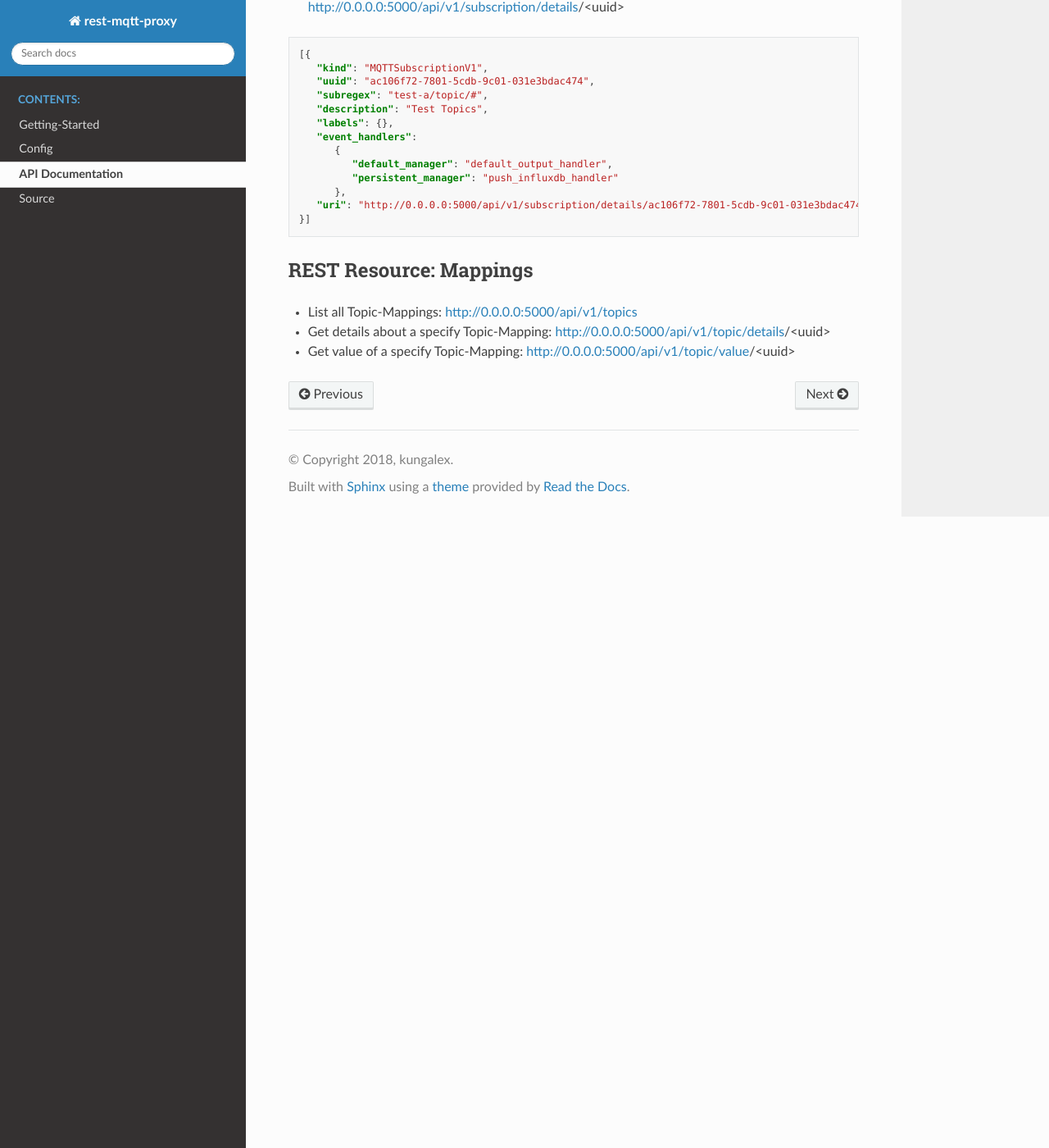
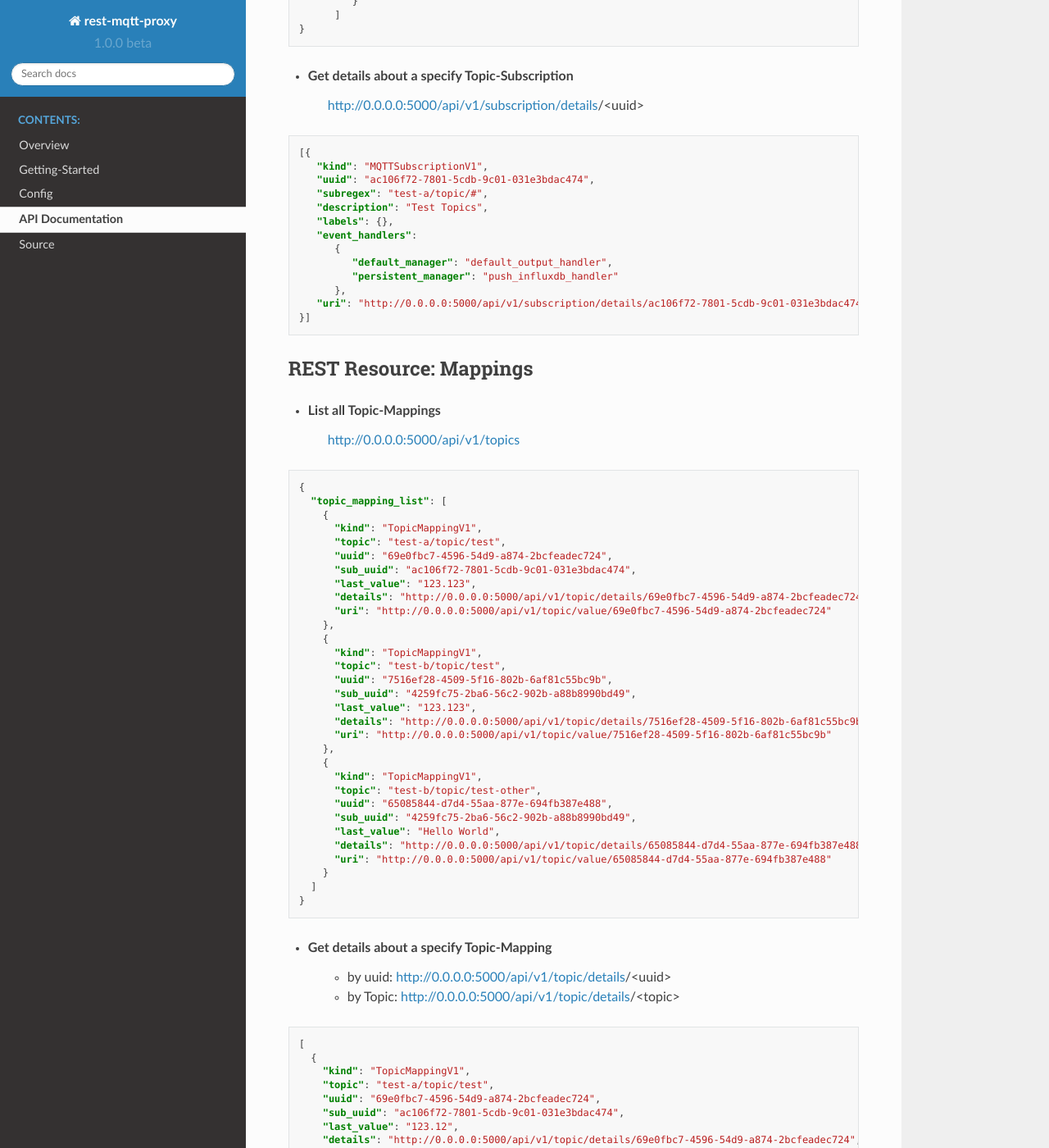
Before and after one commit to KungAlex/rest-mqtt-proxy, a Sphinx documentation site: the page built from docs/api-documentation/index.rst, in a window 1280 px wide and 1400 px high, scrolled down 1481 px. Shown: the whole window at 82% size. Built offline with Sphinx 7.4.7 and the Read the Docs theme 2.0.0, drawn with Linux system fonts in a browser that asks for light colours; formulas are drawn with MathJax 3; some of the changed text lies outside the part shown.

Commit message:
fixes docs

```diff
--- a/docs/api-documentation/index.rst
+++ b/docs/api-documentation/index.rst
@@ -16,7 +16,8 @@
 REST Resource: API
 ------------------
 
-* List all API versions: http://0.0.0.0:5000/
+* List all API versions:
+   http://0.0.0.0:5000/
 
 .. code-block:: json
 
@@ -31,7 +32,8 @@
    }
 
 
-* Entry Point API V1: http://0.0.0.0:5000/api/v1
+* Entry Point API V1:
+   http://0.0.0.0:5000/api/v1
 
 .. code-block:: json
 
@@ -51,7 +53,8 @@
 REST Resource: Subscriptions
 ----------------------------
 
-* List all Topic-Subscriptions: http://0.0.0.0:5000/api/v1/subscriptions
+* List all Topic-Subscriptions:
+   http://0.0.0.0:5000/api/v1/subscriptions
 
 .. code-block:: json
 
@@ -89,7 +92,8 @@
    }
 
 
-* Get details about a specify Topic-Subscription: http://0.0.0.0:5000/api/v1/subscription/details/<uuid>
+* Get details about a specify Topic-Subscription
+   http://0.0.0.0:5000/api/v1/subscription/details/<uuid>
 
 .. code-block:: json
 
@@ -113,8 +117,66 @@
 -----------------------
 
 
-* List all Topic-Mappings: http://0.0.0.0:5000/api/v1/topics
+* List all Topic-Mappings
+   http://0.0.0.0:5000/api/v1/topics
 
-* Get details about a specify Topic-Mapping: http://0.0.0.0:5000/api/v1/topic/details/<uuid>
+.. code-block:: json
 
-* Get value of a specify Topic-Mapping: http://0.0.0.0:5000/api/v1/topic/value/<uuid>
+
+   {
+     "topic_mapping_list": [
+       {
+         "kind": "TopicMappingV1",
+         "topic": "test-a/topic/test",
+         "uuid": "69e0fbc7-4596-54d9-a874-2bcfeadec724",
+         "sub_uuid": "ac106f72-7801-5cdb-9c01-031e3bdac474",
+         "last_value": "123.123",
+         "details": "http://0.0.0.0:5000/api/v1/topic/details/69e0fbc7-4596-54d9-a874-2bcfeadec724",
+         "uri": "http://0.0.0.0:5000/api/v1/topic/value/69e0fbc7-4596-54d9-a874-2bcfeadec724"
+       },
+       {
+         "kind": "TopicMappingV1",
+         "topic": "test-b/topic/test",
+         "uuid": "7516ef28-4509-5f16-802b-6af81c55bc9b",
+         "sub_uuid": "4259fc75-2ba6-56c2-902b-a88b8990bd49",
+         "last_value": "123.123",
+         "details": "http://0.0.0.0:5000/api/v1/topic/details/7516ef28-4509-5f16-802b-6af81c55bc9b",
+         "uri": "http://0.0.0.0:5000/api/v1/topic/value/7516ef28-4509-5f16-802b-6af81c55bc9b"
+       },
+       {
+         "kind": "TopicMappingV1",
+         "topic": "test-b/topic/test-other",
+         "uuid": "65085844-d7d4-55aa-877e-694fb387e488",
+         "sub_uuid": "4259fc75-2ba6-56c2-902b-a88b8990bd49",
+         "last_value": "Hello World",
+         "details": "http://0.0.0.0:5000/api/v1/topic/details/65085844-d7d4-55aa-877e-694fb387e488",
+         "uri": "http://0.0.0.0:5000/api/v1/topic/value/65085844-d7d4-55aa-877e-694fb387e488"
+       }
+     ]
+   }
+
+* Get details about a specify Topic-Mapping
+   + by uuid: http://0.0.0.0:5000/api/v1/topic/details/<uuid>
+   + by Topic: http://0.0.0.0:5000/api/v1/topic/details/<topic>
+
+.. code-block:: json
+
+   [
+     {
+       "kind": "TopicMappingV1",
+       "topic": "test-a/topic/test",
+       "uuid": "69e0fbc7-4596-54d9-a874-2bcfeadec724",
+       "sub_uuid": "ac106f72-7801-5cdb-9c01-031e3bdac474",
+       "last_value": "123.12",
+       "details": "http://0.0.0.0:5000/api/v1/topic/details/69e0fbc7-4596-54d9-a874-2bcfeadec724",
+       "uri": "http://0.0.0.0:5000/api/v1/topic/value/69e0fbc7-4596-54d9-a874-2bcfeadec724"
+     }
+   ]
+
+* Get value of a specify Topic-Mapping
+   + by uuid: http://0.0.0.0:5000/api/v1/topic/value/<uuid>
+   + by Topic: http://0.0.0.0:5000/api/v1/topic/value/<topic>
+
+.. code-block:: json
+
+   123.123
--- a/docs/conf.py
+++ b/docs/conf.py
@@ -20,13 +20,13 @@
 # -- Project information -----------------------------------------------------
 
 project = 'rest-mqtt-proxy'
-copyright = '2018, kungalex'
+copyright = '2018, Alexander Kleinschmidt'
 author = 'kungalex'
 
 # The short X.Y version
-version = ''
+version = '1.0.0 beta'
 # The full version, including alpha/beta/rc tags
-release = '1.0.0'
+release = '1.0.0 beta'
 
 
 # -- General configuration ---------------------------------------------------
--- a/docs/index.rst
+++ b/docs/index.rst
@@ -14,15 +14,13 @@
 a source of references when seeking help with the project.
 
 
-.. include:: ./overview/index.rst
-
-
 
 .. toctree::
    :maxdepth: 2
    :titlesonly:
    :caption: Contents:
 
+   overview/index
    readme_include
    config/index
    api-documentation/index
```
Also changed, not shown: docs/overview/index.rst (+6 -1 lines), docs/source/index.rst (+13 -2 lines), docs/diagramm.png (deleted).
